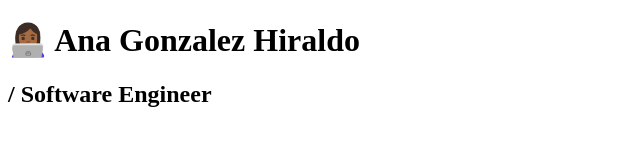
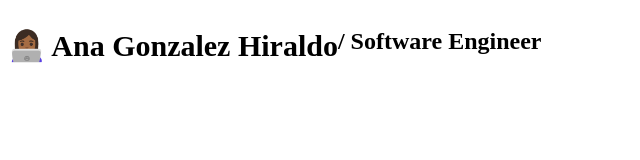
Before and after one commit to gonzaana35/FirstMultiverseProject, a plain HTML site: page ExperiencePage.html in a window 1280 px wide. Shown: the whole page, without its empty margins (0-640 px from the left). Drawn offline with Linux system fonts and the light colour scheme.

Commit message:
created flex row for the header

```diff
--- a/resume.css
+++ b/resume.css
@@ -16,11 +16,21 @@ container {
     grid-template-areas:
     "header" "header"
     "aside" "main";
-
 }
 
 .header{
 grid-area: header;
+}
+
+.page-title {
+    display: flex;
+    flex-direction: row;
+}
+
+.page-title h1 {
+    font-size: 30px;
+
+
 }
 
 aside{
```
